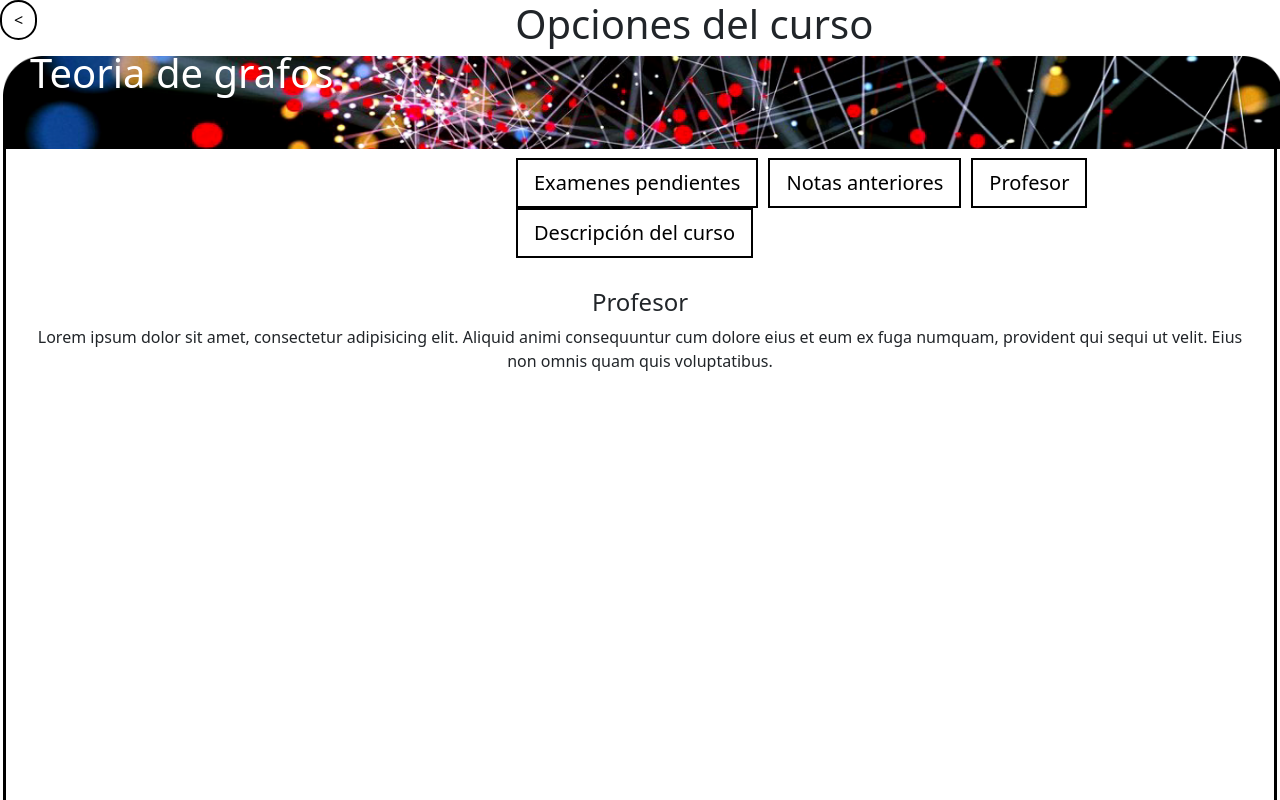
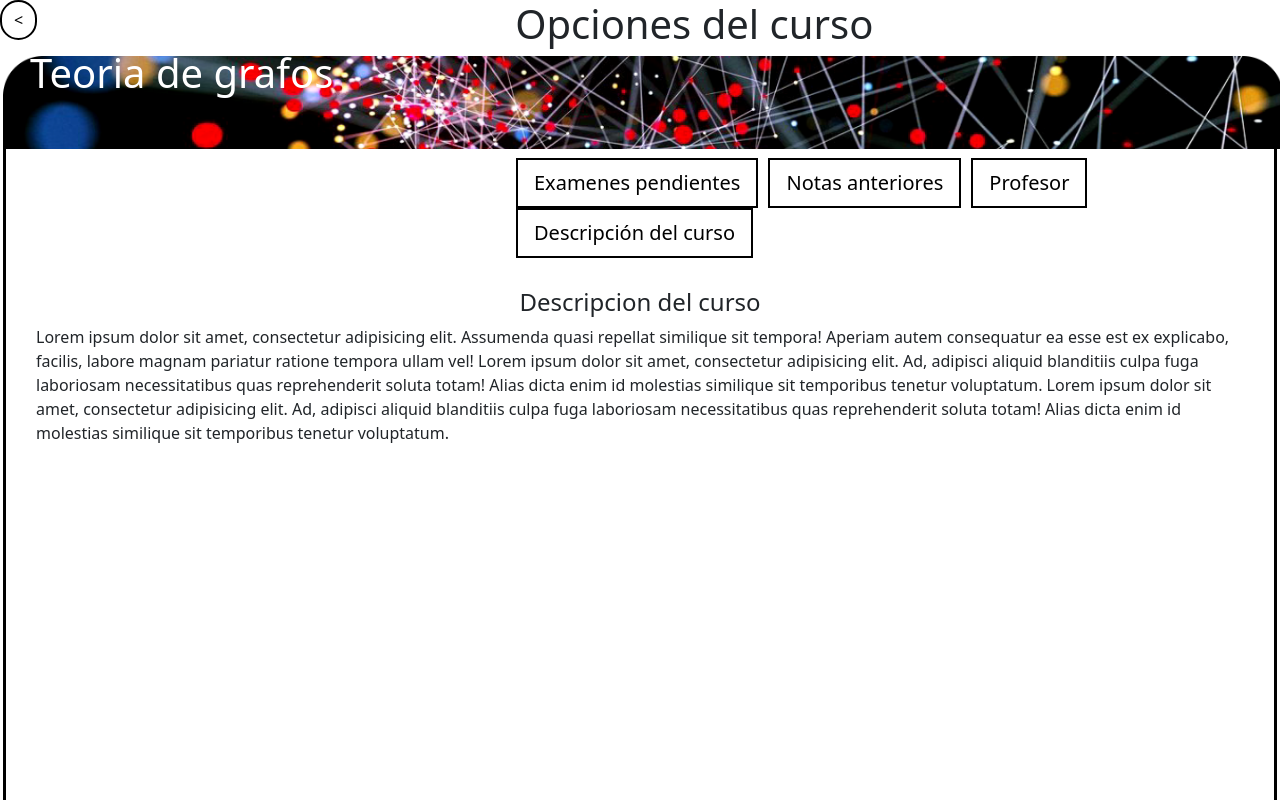
Before and after one commit to AariazP/FrontBaseDatos, an Angular app: page /vista-estudiante in a window 1280 px wide. Shown: the top 800 px of the page. Built offline with nearby package versions, Linux system fonts and the light colour scheme.

Commit message:
Update(Vista Alumnos) Se pueden ver las descripciones

```diff
--- a/src/app/app.module.ts
+++ b/src/app/app.module.ts
@@ -15,6 +15,7 @@ import { ExamenActivoItemComponent } from './components/examen-activo-item/exame
 import { NotasAnterioresComponent } from './components/notas-anteriores/notas-anteriores.component';
 import { NotaAnteriorItemComponent } from './components/nota-anterior-item/nota-anterior-item.component';
 import { VerProfesorComponent } from './components/ver-profesor/ver-profesor.component';
+import { DescripcionCursoComponent } from './components/descripcion-curso/descripcion-curso.component';
 
 @NgModule({
   declarations: [
@@ -30,7 +31,8 @@ import { VerProfesorComponent } from './components/ver-profesor/ver-profesor.com
     ExamenActivoItemComponent,
     NotasAnterioresComponent,
     NotaAnteriorItemComponent,
-    VerProfesorComponent
+    VerProfesorComponent,
+    DescripcionCursoComponent
   ],
   imports: [
     BrowserModule,
--- /dev/null
+++ b/src/app/components/descripcion-curso/descripcion-curso.component.css
@@ -0,0 +1,5 @@
+.div-pane{
+
+  margin: 30px 30px;
+
+}
--- /dev/null
+++ b/src/app/components/descripcion-curso/descripcion-curso.component.html
@@ -0,0 +1,13 @@
+<div class="div-pane">
+
+  <h4 class="text-dark text-center"> Descripcion del curso</h4>
+
+  <p class="justify-content-center text-dark">
+    Lorem ipsum dolor sit amet, consectetur adipisicing elit. Assumenda quasi repellat similique sit tempora! Aperiam
+    autem consequatur ea esse est ex explicabo, facilis, labore magnam pariatur ratione tempora ullam vel!
+    Lorem ipsum dolor sit amet, consectetur adipisicing elit. Ad, adipisci aliquid blanditiis culpa fuga
+    laboriosam necessitatibus quas reprehenderit soluta totam! Alias dicta enim id molestias similique sit temporibus tenetur voluptatum.
+    Lorem ipsum dolor sit amet, consectetur adipisicing elit. Ad, adipisci aliquid blanditiis culpa fuga
+    laboriosam necessitatibus quas reprehenderit soluta totam! Alias dicta enim id molestias similique sit temporibus tenetur voluptatum.
+  </p>
+</div>
--- a/src/app/components/vista-alumno/vista-alumno.component.html
+++ b/src/app/components/vista-alumno/vista-alumno.component.html
@@ -36,7 +36,7 @@
 
     <div>
 
-        <app-ver-profesor></app-ver-profesor>
+      <app-descripcion-curso></app-descripcion-curso>
 
     </div>
 
```
Also changed, not shown: src/app/components/descripcion-curso/descripcion-curso.component.ts (added, +10 -0 lines).
